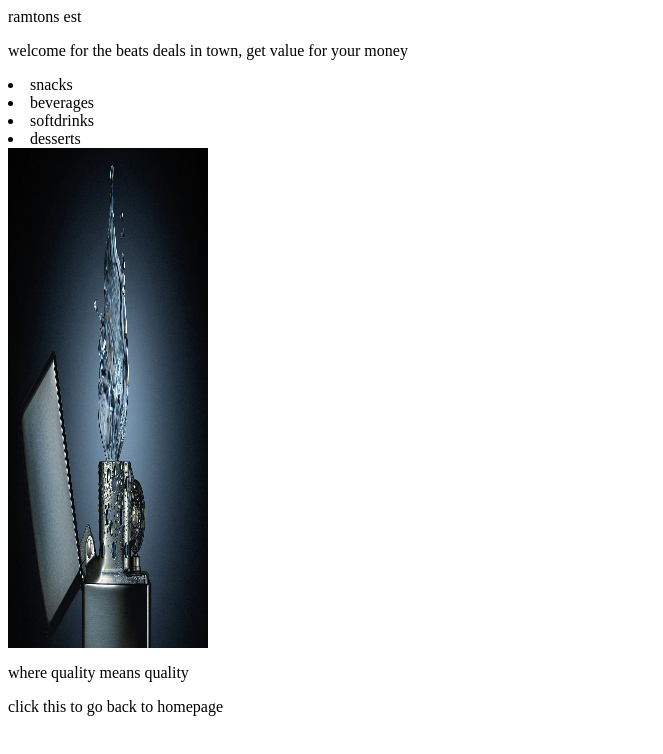
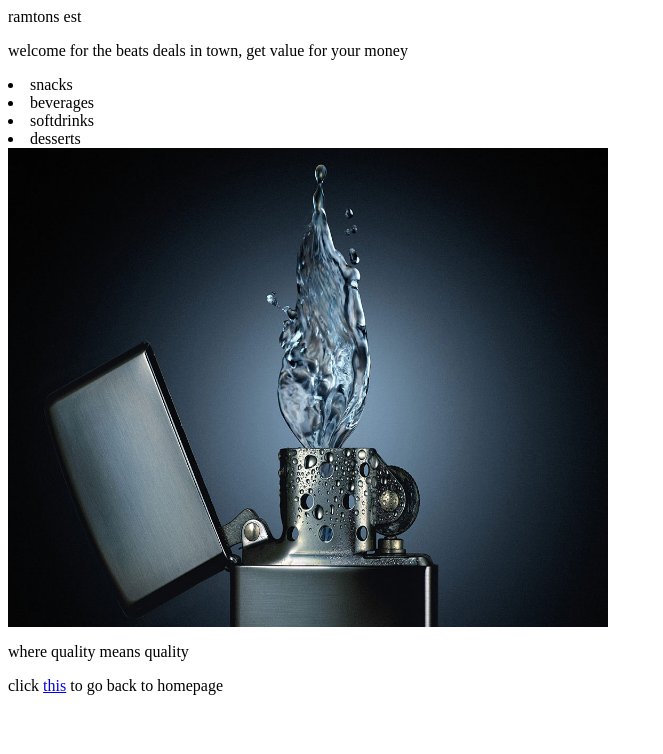
Before and after one commit to syamkerai/cafe2, a plain HTML site: page breakfast.html in a window 1280 px wide. Shown: the whole page, without its empty margins (0-663 px from the left). Drawn offline with Linux system fonts and the light colour scheme.

Commit message:
thisis code 3

```diff
--- a/breakfast.html
+++ b/breakfast.html
@@ -10,11 +10,11 @@
     <li>softdrinks</li>
     <li>desserts</li>
 
-    <a href="lunch.html"> <img src="image2.jpg" height="500"width="200"></a>
+    <a href="lunch.html"> <img src="image2.jpg" height="479"width="600"></a>
 
 
     <p>where quality means quality</P>
 
-<p>click this to go back to homepage</p>
+<p>click <a href="index.html">this</a> to go back to homepage</p>
 </body>
 </html>
```
